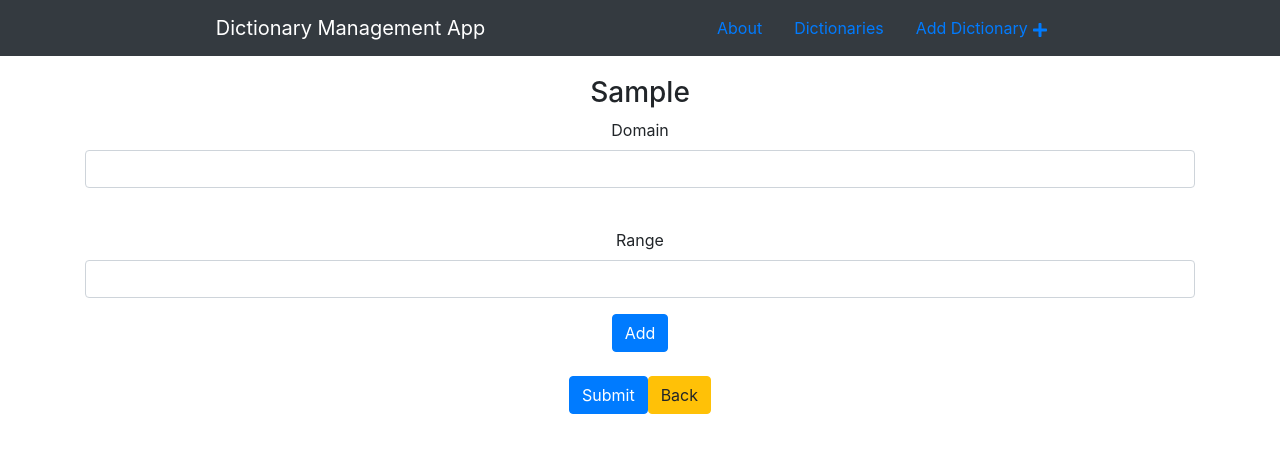
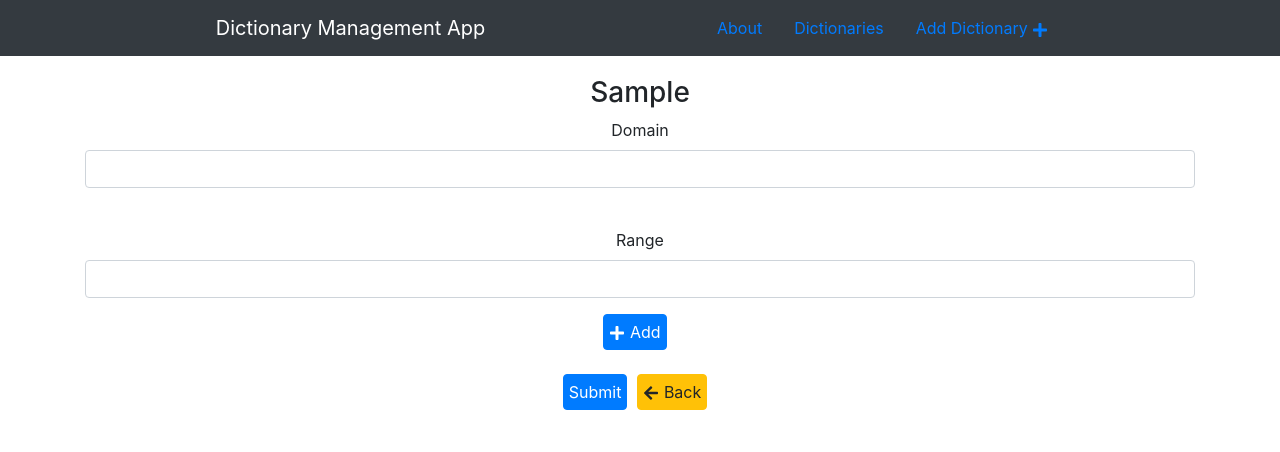
Before and after one commit to Doszka813/dictionary-management-app-reactJS, a React app: page /addDictionary in a window 1280 px wide. Both pictures are taken after typing "Sample" into the empty fields and a click on the button "Create". Shown: the top 452 px of the page. Built offline with nearby package versions, Linux system fonts and the light colour scheme.

Commit message:
btn styles pt2

```diff
--- a/src/app/components/DictionaryCreator.js
+++ b/src/app/components/DictionaryCreator.js
@@ -1,6 +1,7 @@
 import React, { Component } from 'react';
 import { Link, Redirect } from "react-router-dom";
 import { Button, Form, FormGroup, Label, Input, Table } from 'reactstrap';
+import { FaSave, FaCheck, FaPlus, FaArrowLeft } from 'react-icons/fa';
 
 import {dictionaryService} from '../../services/dictionaryService.js';
 import { withRouter } from "react-router-dom";
@@ -88,7 +89,7 @@ class DictionaryCreator extends Component {
             <Input type="text" value={this.state.newDictionary.name} onChange={this.updateName} name="name" id="name" />
           </FormGroup>
           <br />
-          <Button color="primary" onClick={this.toggleFlag}>Create</Button>
+          <Button id="btn" color="primary" onClick={this.toggleFlag}>Create</Button>
         </Form>
     } else {
       form =
@@ -102,11 +103,11 @@ class DictionaryCreator extends Component {
             <Label htmlFor="range">Range</Label>
             <Input type="text" value={this.state.pair.range} onChange={this.updateRange} name="range" id="range" />
           </FormGroup>
-          <Button color="primary" onClick={this.addPair}>Add</Button>
+          <Button id="btn" color="primary" onClick={this.addPair}><FaPlus /> Add</Button>
           <br />
           <br />
-          <Button color="primary" onClick={this.submit}>Submit</Button>
-          <Button color="warning" onClick={this.toggleFlag}>Back</Button>
+          <Button id="btn" color="primary" onClick={this.submit}>Submit</Button>
+          <Button id="btn" color="warning" onClick={this.toggleFlag}><FaArrowLeft /> Back</Button>
         </Form>
     }
 
```
